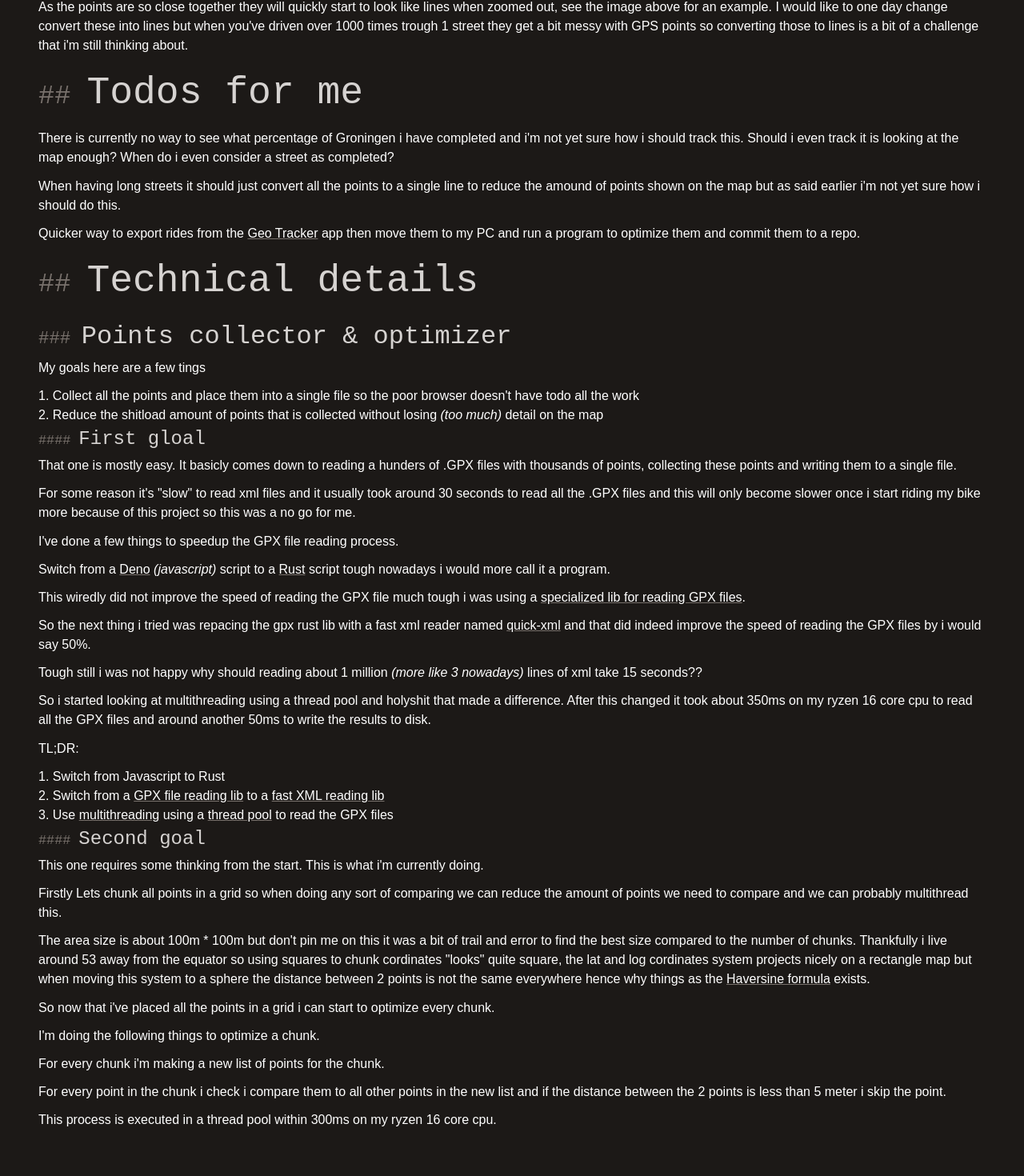
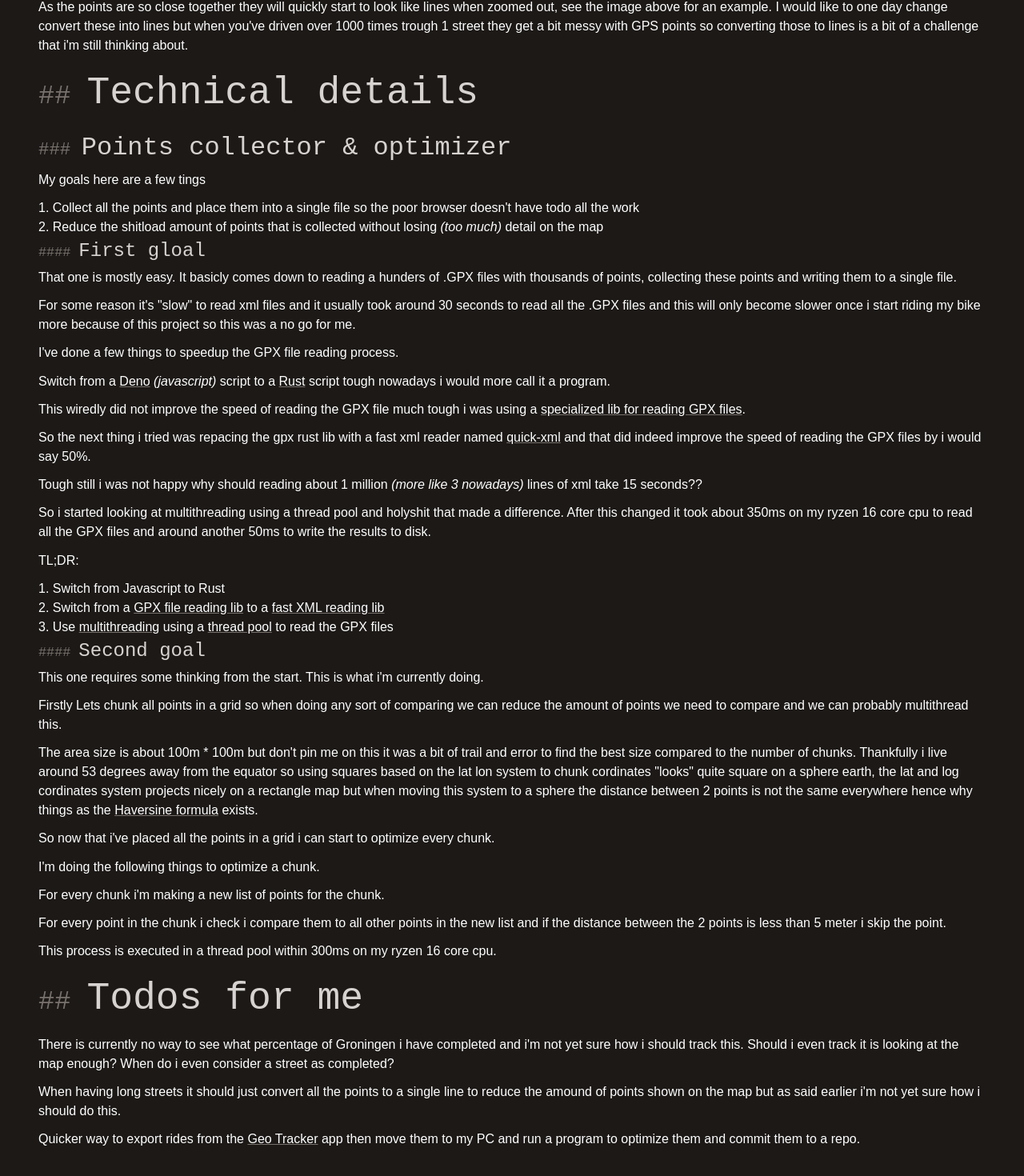
Before and after one commit to mjarkk/mkopenga, a Next.js app: page /blog/biking-all-of-groningen in a window 1280 px wide. Shown: the part 2863-4333 px from the top of the page at 80% size. Built offline with nearby package versions, Linux system fonts and the light colour scheme; a web font is replaced by a local one.

Commit message:
improve blog

```diff
--- a/src/app/blog/biking-all-of-groningen/page.mdx
+++ b/src/app/blog/biking-all-of-groningen/page.mdx
@@ -71,17 +71,6 @@ As the points are so close together they will quickly start to look like lines w
 I would like to one day change convert these into lines but when you've driven over 1000 times trough 1 street they get a bit messy with GPS points
 so converting those to lines is a bit of a challenge that i'm still thinking about.
 
-## Todos for me
-
-There is currently no way to see what percentage of Groningen i have completed and i'm not yet sure how i should track this.
-Should i even track it is looking at the map enough?
-When do i even consider a street as completed?
-
-When having long streets it should just convert all the points to a single line to reduce the amound of points shown on the map but as said earlier i'm not yet sure how i should do this.
-
-Quicker way to export rides from the [Geo Tracker](https://play.google.com/store/apps/details?id=com.ilyabogdanovich.geotracker) app
-then move them to my PC and run a program to optimize them and commit them to a repo.
-
 ## Technical details
 
 ### Points collector & optimizer
@@ -129,7 +118,7 @@ This is what i'm currently doing.
 Firstly Lets chunk all points in a grid so when doing any sort of comparing we can reduce the amount of points we need to compare and we can probably multithread this.
 
 The area size is about 100m \* 100m but don't pin me on this it was a bit of trail and error to find the best size compared to the number of chunks.
-Thankfully i live around 53 away from the equator so using squares to chunk cordinates "looks" quite square,
+Thankfully i live around 53 degrees away from the equator so using squares based on the lat lon system to chunk cordinates "looks" quite square on a sphere earth,
 the lat and log cordinates system projects nicely on a rectangle map but when moving this system to a sphere the distance between 2 points is not the same everywhere hence why things as the [Haversine formula](https://en.wikipedia.org/wiki/Haversine_formula) exists.
 
 So now that i've placed all the points in a grid i can start to optimize every chunk.
@@ -141,3 +130,14 @@ For every chunk i'm making a new list of points for the chunk.
 For every point in the chunk i check i compare them to all other points in the new list and if the distance between the 2 points is less than 5 meter i skip the point.
 
 This process is executed in a thread pool within 300ms on my ryzen 16 core cpu.
+
+## Todos for me
+
+There is currently no way to see what percentage of Groningen i have completed and i'm not yet sure how i should track this.
+Should i even track it is looking at the map enough?
+When do i even consider a street as completed?
+
+When having long streets it should just convert all the points to a single line to reduce the amound of points shown on the map but as said earlier i'm not yet sure how i should do this.
+
+Quicker way to export rides from the [Geo Tracker](https://play.google.com/store/apps/details?id=com.ilyabogdanovich.geotracker) app
+then move them to my PC and run a program to optimize them and commit them to a repo.
```
